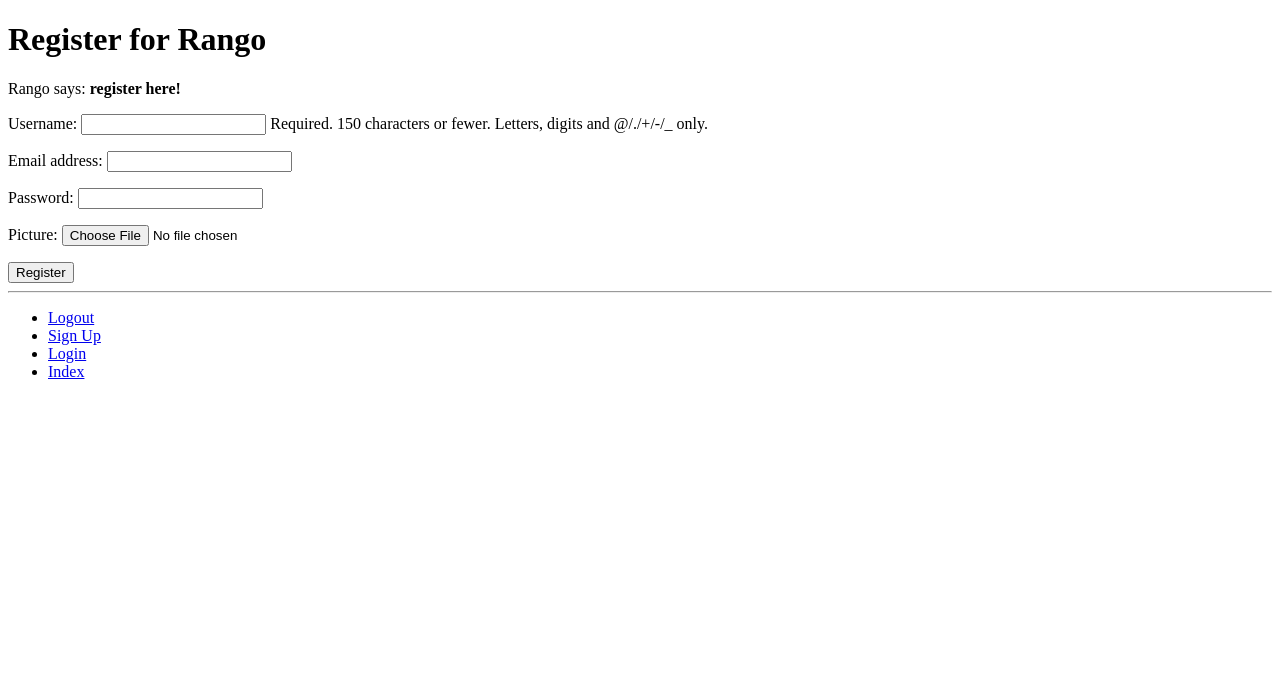
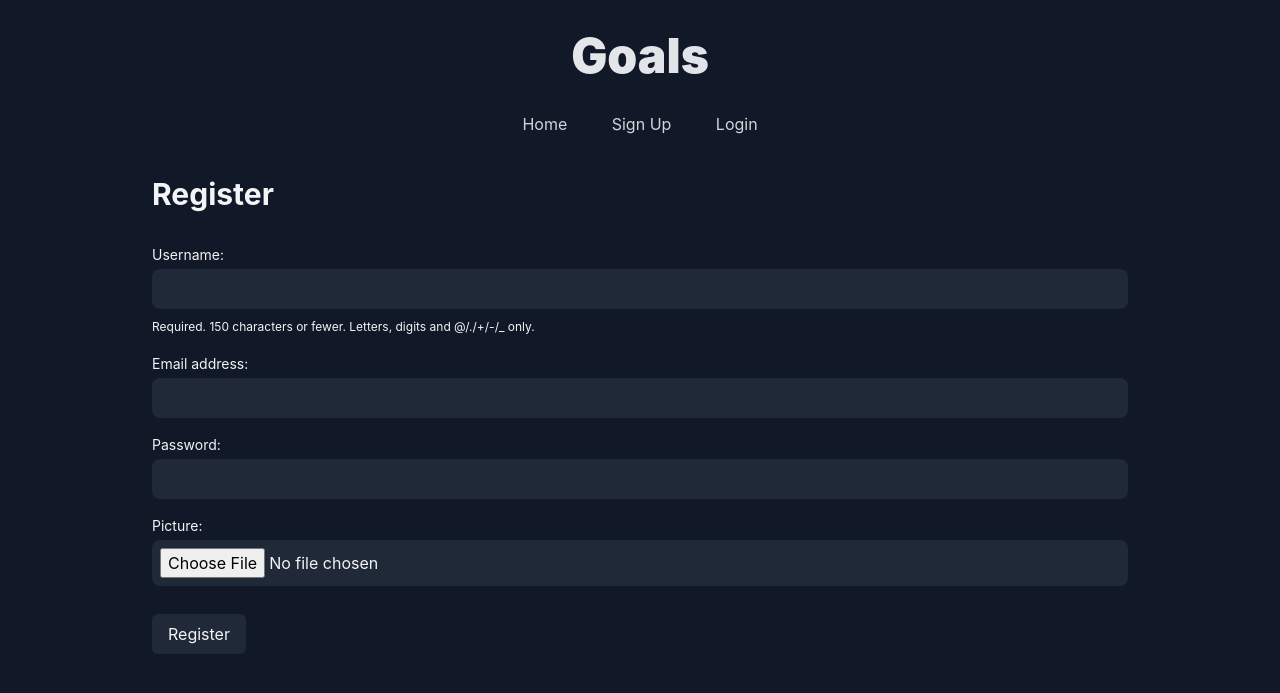
Before and after one commit to JmacCl/Hackafon, a Django app: page /goals/register/ in a window 1280 px wide. Shown: the top 693 px of the page. Run offline with Django 3.2, Linux system fonts and the light colour scheme; some web fonts are replaced.

Commit message:
styles: basic dark theme styling

```diff
--- /dev/null
+++ b/SAS/static/styles/index.css
@@ -0,0 +1,35 @@
+:root {
+  --gray-50: #f9fafb;
+  --gray-100: #f3f4f6;
+  --gray-200: #e5e7eb;
+  --gray-300: #d1d5db;
+  --gray-400: #9ca3af;
+  --gray-500: #6b7280;
+  --gray-600: #4b5563;
+  --gray-700: #374151;
+  --gray-800: #1f2937;
+  --gray-900: #111827;
+}
+
+body {
+  font-family: Inter, system-ui;
+}
+
+.auto-form input {
+  display: block;
+  border-radius: 0.5rem;
+  padding: 0.5rem;
+  background: var(--gray-800);
+  margin: 0.25rem 0;
+  width: 100%;
+}
+
+.auto-form label {
+  margin-top: 1rem;
+  font-size: 0.875rem;
+  display: block;
+}
+
+.auto-form span {
+  font-size: 0.75rem;
+}
--- a/SAS/templates/goals/base.html
+++ b/SAS/templates/goals/base.html
@@ -1,34 +1,47 @@
 <!DOCTYPE html>
-
 {% load static %}
-
-
-<html>
-	<head lang="en">
-		<meta charset="UTF-8" />
-		<title>
-			Rango -
-			{% block title_block %}
-				How to Tango with Django!
-			{% endblock %}
-		</title>
-	</head>
-
-	<body>
-		<div>
-		{% block body_block %}
-			This is body_block's default content.
-		{% endblock %}
-		</div>
-
-		<hr />
-		<div>
-			<ul>
-				<li><a href="{% url 'goals:logout' %}">Logout</a></li>
-				<li><a href="{% url 'goals:register' %}">Sign Up</a></li>
-				<li><a href="{% url 'goals:login' %}">Login</a></li>
-				<li><a href="{% url 'goals:index' %}">Index</a></li>
-			</ul>
-		</div>
-	</body>
+<html lang="en">
+  <head>
+    <meta charset="UTF-8" />
+    <meta http-equiv="X-UA-Compatible" content="IE=edge" />
+    <meta name="viewport" content="width=device-width, initial-scale=1.0" />
+    <title>
+      Goals - {% block title_block %} Achieve Your Goals! {% endblock %}
+    </title>
+    <link
+      href="https://unpkg.com/tailwindcss@^2/dist/tailwind.min.css"
+      rel="stylesheet"
+    />
+    <link rel="stylesheet" href="https://rsms.me/inter/inter.css" />
+    <link rel="stylesheet" href="/static/styles/index.css" />
+  </head>
+  <body class="bg-gray-900 text-gray-100">
+    <header class="text-center">
+      <h1
+        class="bg-clip-text bg-gradient-to-r font-black from-gray-100 py-8 text-3xl text-5xl text-transparent to-gray-300"
+      >
+        Goals
+      </h1>
+      <nav>
+        <a
+          href="{% url 'goals:index' %}"
+          class="text-gray-300 hover:bg-gray-700 hover:text-white px-3 py-2 rounded-md mx-2"
+          >Home</a
+        >
+        <a
+          href="{% url 'goals:register' %}"
+          class="text-gray-300 hover:bg-gray-700 hover:text-white px-3 py-2 rounded-md mx-2"
+          >Sign Up</a
+        >
+        <a
+          href="{% url 'goals:login' %}"
+          class="text-gray-300 hover:bg-gray-700 hover:text-white px-3 py-2 rounded-md mx-2"
+          >Login</a
+        >
+      </nav>
+    </header>
+    <main class="max-w-screen-lg mx-auto p-6">
+      {% block body_block %} {% endblock %}
+    </main>
+  </body>
 </html>
--- a/SAS/templates/goals/register.html
+++ b/SAS/templates/goals/register.html
@@ -1,22 +1,24 @@
-{% extends 'goals/base.html' %}
-{% load static %}
+{% extends 'goals/base.html' %} {% load static %} {% block title_block %}
+Register {% endblock %} {% block body_block %}
+<h2 class="font-bold text-3xl py-4">Register</h2>
 
-{% block title_block %}
-	Register
-{% endblock %}
+{% if registered %} Rango says: <strong>thank you for registering!</strong>
+<a href="{% url 'goals:index' %}">Return to the homepage.</a><br />
+{% else %}
+<form
+  id="user_form"
+  method="post"
+  action="{% url 'goals:register' %}"
+  enctype="multipart/form-data"
+  class="auto-form"
+>
+  {% csrf_token %} {{ user_form.as_p }} {{ profile_form.as_p }}
 
-{% block body_block %}
-	<h1>Register for Rango</h1>
-	{% if registered %}
-		Rango says: <strong>thank you for registering!</strong>
-		<a href="{% url 'goals:index' %}">Return to the homepage.</a><br />
-	{% else %}
-		Rango says: <strong>register here!</strong><br />
-		<form id="user_form" method="post" action="{% url 'goals:register' %}" enctype="multipart/form-data">
-			{% csrf_token %}
-			{{ user_form.as_p }}
-			{{ profile_form.as_p }}
-			<input type="submit" name="submit" value="Register" />
-		</form>
-	{% endif %}
-{% endblock %}
+  <button
+    type="submit"
+    class="bg-gray-800 hover:bg-gray-700 text-gray-100 px-4 py-2 rounded-md mt-6"
+  >
+    Register
+  </button>
+</form>
+{% endif %} {% endblock %}
```
Also changed, not shown: SAS/templates/goals/index.html (+1 -10 lines), SAS/templates/goals/login.html (+28 -7 lines).
